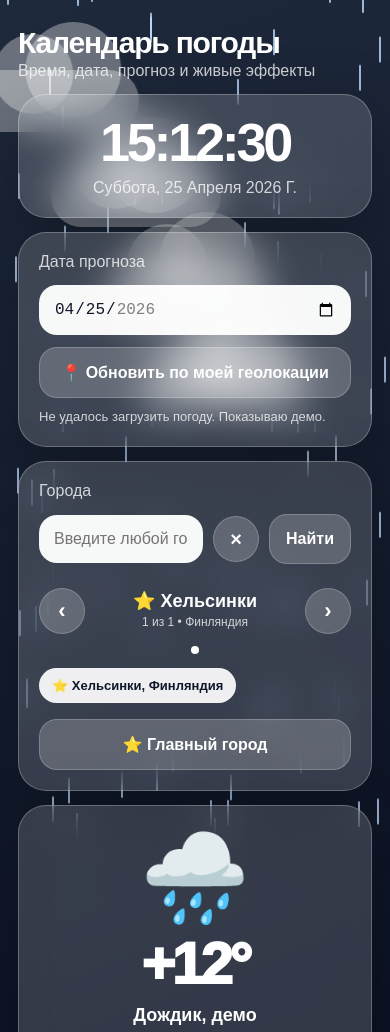
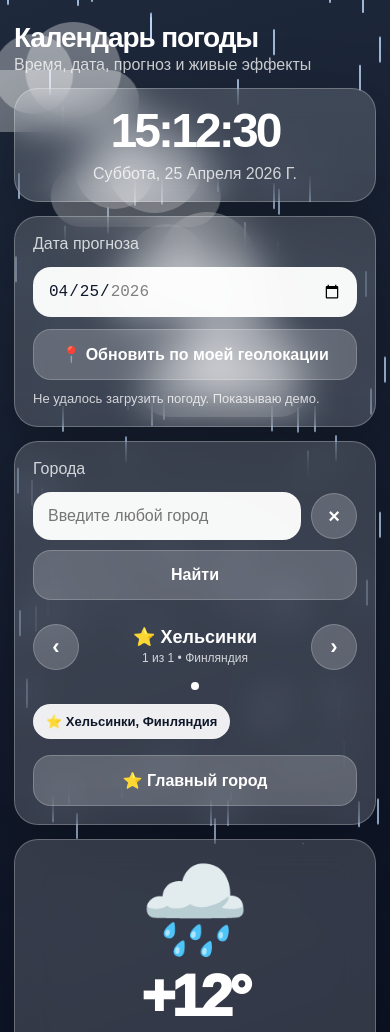
Before and after one commit to finnsin/telegram-calendar-app, a website: page public/index.html in a window 390 px wide. Shown: the top 1032 px of the page. Drawn offline with Linux system fonts and the light colour scheme; no server answers.

Commit message:
Fix city search layout on small screens

```diff
--- a/public/index.html
+++ b/public/index.html
@@ -73,6 +73,15 @@
     .cloud:before,.cloud:after{content:"";position:absolute;background:rgba(255,255,255,.34);border-radius:50%}
     .cloud:before{width:80px;height:80px;left:24px;top:-36px}.cloud:after{width:96px;height:96px;right:18px;top:-48px}
     @keyframes cloud{from{transform:translateX(-230px)}to{transform:translateX(125vw)}}
+    @media (max-width:390px){
+      .app{padding:14px}
+      .card{padding:18px;border-radius:24px}
+      .city-row{grid-template-columns:1fr 46px}
+      .city-row #addCityBtn{grid-column:1/-1;width:100%;margin-top:0}
+      .city-row input{min-width:0}
+      h1{font-size:28px}
+      .time{font-size:48px}
+    }
   </style>
 </head>
 <body>
```
